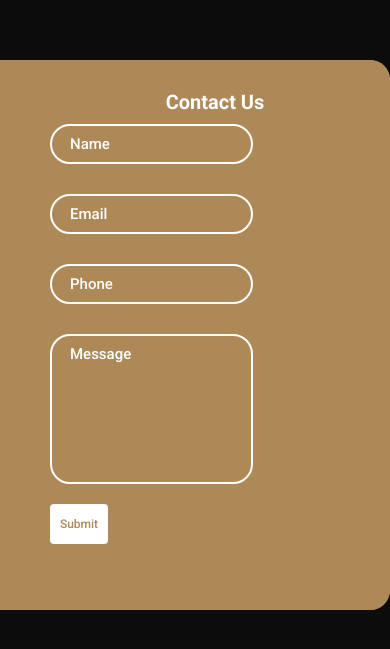
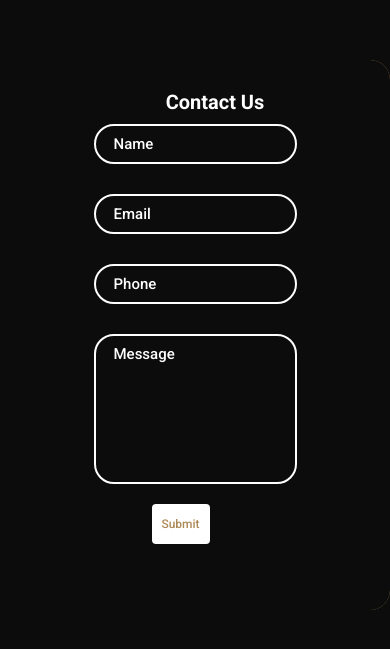
Before and after one commit to hatderq/hatderq-website, a plain HTML site: page contact.html in a window 390 px wide. Shown: the part 97-746 px from the top of the page. Drawn offline with nearby package versions, Linux system fonts and the light colour scheme.

Commit message:
Update contactstyles.css

```diff
--- a/contactstyles.css
+++ b/contactstyles.css
@@ -34,7 +34,7 @@ header{
     justify-content: space-between;
 }
 .ht{
-   width: 200px;
+   width: 100%;
    height: auto;
 }
 .navlist{
@@ -284,7 +284,23 @@ textarea.input{
         height: 40px;
         font-size: 12px;
     }
+    .submit-form{
 
+        background: var(--bg-color);
+
+    }
+    .input-box{
+        margin-left: 15%;
+        transition: 0.4s ease;
+    }
+    .btn{
+        margin-left: 35%;
+        transition: 0.4s ease;
+    }
+    .input-box .input:focus ~ label,
+    .input-box .input:valid ~ label{
+        background: var(--bg-color);
+    }
 }
 @media(max-width: 570px){
     :root{
```
